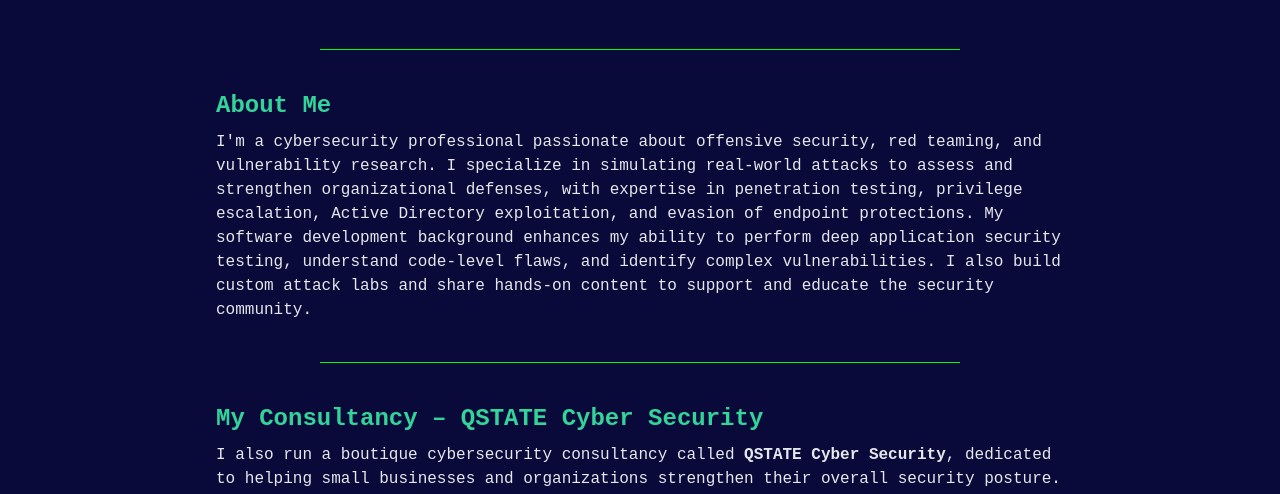
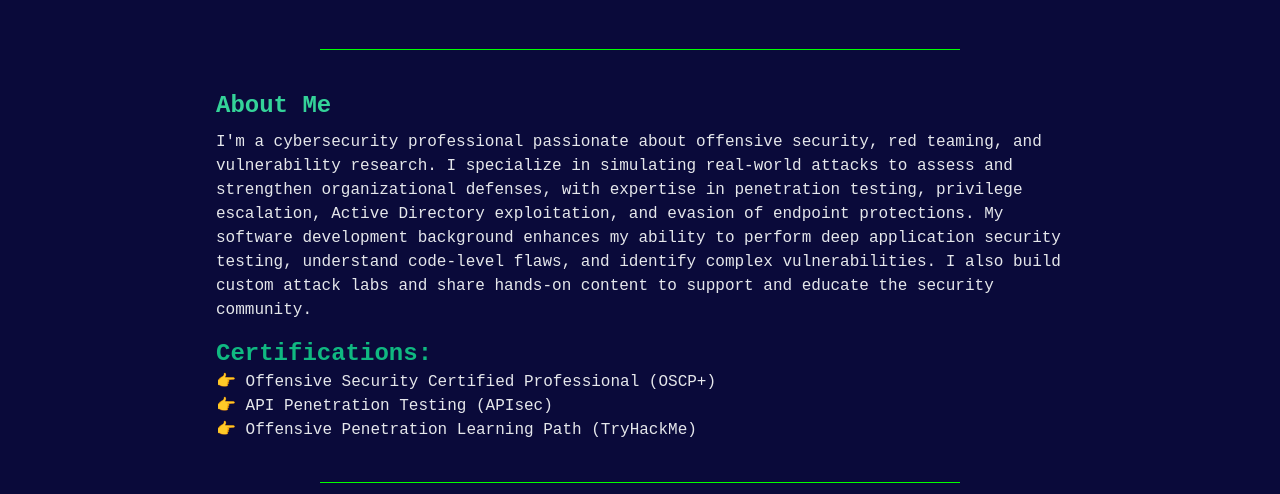
Before and after one commit to FasilD/fasild.github.io, a plain HTML site: page index.html in a window 1280 px wide. Shown: the part 250-744 px from the top of the page. Drawn offline with nearby package versions, Linux system fonts and the light colour scheme.

Commit message:
Update index.html

```diff
--- a/index.html
+++ b/index.html
@@ -40,6 +40,12 @@
       I'm a cybersecurity professional passionate about offensive security, red teaming, and vulnerability research. I specialize in simulating real-world attacks to assess and strengthen organizational defenses, with expertise in penetration testing, privilege escalation, Active Directory exploitation, and evasion of endpoint protections.
       My software development background enhances my ability to perform deep application security testing, understand code-level flaws, and identify complex vulnerabilities. I also build custom attack labs and share hands-on content to support and educate the security community.
     </p>
+    <p class="mt-4">
+    <strong class="text-2xl font-bold text-green-500">Certifications:</strong><br>
+    👉 Offensive Security Certified Professional (OSCP+)<br>
+    👉 API Penetration Testing (APIsec)<br>
+    👉 Offensive Penetration Learning Path (TryHackMe)
+  </p>
   </section>
 
   <div class="green-line"></div>
```
